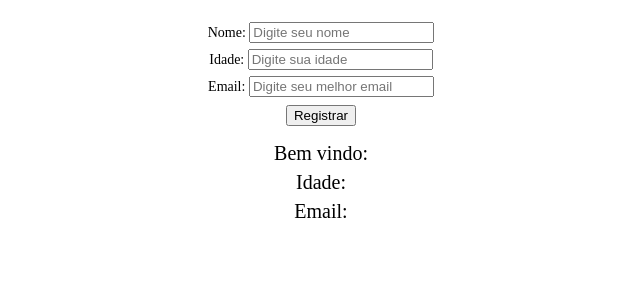
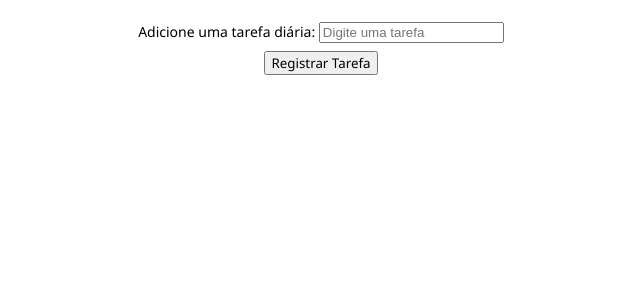
Before and after one commit to alishowsilabas/todolist, a React (Vite) app: page / in a window 1280 px wide. Shown: the top 300 px of the page, without its empty margins (319-959 px from the left). Built offline with nearby package versions, Linux system fonts and the light colour scheme.

Commit message:
projetinho tarefas diárias com custom checkbox

```diff
--- a/index.html
+++ b/index.html
@@ -1,5 +1,5 @@
 <!doctype html>
-<html lang="en">
+<html lang="pt-br">
   <head>
     <meta charset="UTF-8" />
     <link rel="icon" type="image/svg+xml" href="/vite.svg" />
--- a/src/App.jsx
+++ b/src/App.jsx
@@ -1,10 +1,12 @@
-import React from 'react'
-import Form from './assets/components/Form'
+import React from "react";
+import Tarefas from "./assets/components/Tarefas";
 
 const App = () => {
   return (
-    <div><Form /></div>
-  )
-}
+    <div>
+      <Tarefas />
+    </div>
+  );
+};
 
-export default App
+export default App;
--- a/src/assets/components/App.css
+++ /dev/null
@@ -1,22 +0,0 @@
-body {
-    margin: 0;
-}
-
-.form {
-    font-size: 14px;
-    margin: 10px;
-    text-align: center;
-}
-
-.bemVindo {
-    margin-top: 10px;
-    font-size: 20px;
-}
-
-button {
-    margin-top: 5px;
-}
-
-div {
-    padding: 3px;
-}
--- a/src/assets/components/Form.jsx
+++ /dev/null
@@ -1,63 +0,0 @@
-import React, { useState } from "react";
-import "./App.css"
-
-const Form = () => {
-  const [nome, setNome] = useState("");
-  const [idade, setIdade] = useState("");
-  const [email, setEmail] = useState("");
-  const [user, setUser] = useState("");
-
-  function handleRegister(e) {
-    e.preventDefault();
-
-    alert("Usuário Registrado com sucesso!")
-    setUser({
-      nome: nome,
-      idade: idade,
-      email: email,
-    });
-  }
-
-  return (
-    <div className="form">
-      <form onSubmit={handleRegister}>
-        <div>
-          <label htmlFor="Nome">Nome: </label>
-          <input
-            type="text"
-            placeholder="Digite seu nome"
-            value={nome}
-            onChange={(e) => setNome(e.target.value)}
-          />
-        </div>
-        <div>
-          <label htmlFor="Idade">Idade: </label>
-          <input
-            type="text"
-            placeholder="Digite sua idade"
-            value={idade}
-            onChange={(e) => setIdade(e.target.value)}
-          />
-        </div>
-        <div>
-          <label htmlFor="Email">Email: </label>
-          <input
-            type="text"
-            placeholder="Digite seu melhor email"
-            value={email}
-            onChange={(e) => setEmail(e.target.value)}
-          />
-        </div>
-
-        <button type="submit">Registrar</button>
-      </form>
-      <div className="bemVindo">
-        <div>Bem vindo: {user.nome}</div>
-        <div>Idade: {user.idade}</div>
-        <div>Email: {user.email}</div>
-      </div>
-    </div>
-  );
-};
-
-export default Form;
--- /dev/null
+++ b/src/assets/components/Tarefas.css
@@ -0,0 +1,103 @@
+body {
+  font-family: "Segoe UI", Tahoma, Geneva, Verdana, sans-serif;
+  margin: 0;
+}
+
+button {
+  font-family: "Segoe UI", Tahoma, Geneva, Verdana, sans-serif;
+  margin-top: 5px;
+}
+
+div {
+  padding: 3px;
+}
+
+
+ul {
+  list-style-type: none;
+}
+
+li {
+  text-align: left;
+}
+
+/* Estilos para o checkbox personalizado */
+.addTarefa {
+  font-size: 14px;
+  margin: 10px;
+  text-align: center;
+}
+
+.listaTarefas {
+  margin-top: 10px;
+  font-size: 20px;
+}
+
+/* Estilo para o checkbox personalizado */
+.container {
+  display: block;
+  position: relative;
+  padding-left: 28px;
+  margin-bottom: 12px;
+  cursor: pointer;
+  font-family: inherit;
+  font-size: 18px;
+  -webkit-user-select: none;
+  -moz-user-select: none;
+  -ms-user-select: none;
+  user-select: none;
+}
+
+/* Oculta o checkbox nativo */
+.container input {
+  position: absolute;
+  opacity: 0;
+  cursor: pointer;
+  height: 0;
+  width: 0;
+}
+
+/* Estilo para o checkbox personalizado */
+.checkmark {
+  position: absolute;
+  top: 4px;
+  left: 0;
+  height: 18px;
+  width: 18px;
+  background-color: #c7c7c7;
+}
+
+/* No mouse-over, adiciona uma cor de fundo cinza */
+.container:hover input ~ .checkmark {
+  background-color: rgb(176, 179, 176);
+}
+
+/* Quando o checkbox está marcado, adiciona uma cor de fundo azul */
+.container input:checked ~ .checkmark {
+  background-color:  rgb(208, 245, 208);
+}
+
+/* Cria o indicador do check (oculto quando não marcado) */
+.checkmark:after {
+  content: "";
+  position: absolute;
+  display: none;
+}
+
+/* Mostra o indicador do check quando marcado */
+.container input:checked ~ .checkmark:after {
+  display: block;
+}
+
+/* Estilo do indicador do check */
+.container .checkmark:after {
+  left: 9px;
+  top: 2px;
+  width: 4px;
+  height: 14px;
+  border: solid rgb(5, 247, 5);
+  border-width: 0 3px 3px 0;
+  -webkit-transform: rotate(45deg);
+  -ms-transform: rotate(45deg);
+  transform: rotate(45deg);
+}
--- /dev/null
+++ b/src/assets/components/Tarefas.jsx
@@ -0,0 +1,64 @@
+import React, { useState } from "react";
+import "./Tarefas.css";
+
+const Tarefas = () => {
+  const [input, setInput] = useState("");
+  const [tarefas, setTarefas] = useState([]);
+  const [aviso, setAviso] = useState("");
+
+  function handleRegister(e) {
+    e.preventDefault();
+    if (input.trim() !== "") {
+      // .trim(): é um método de strings em JavaScript que remove os espaços em branco do início e do final da string.
+      setTarefas([...tarefas, { descricao: input, concluida: false }]);
+      setInput(""); // limpa o campo input anterior
+      setAviso(""); // Limpa o campo aviso se houver aviso anterior
+    } else {
+      setAviso("Não é possível registrar uma tarefa vazia.");
+    }
+  }
+
+  function handleCheckBoxToggle(index) {
+    const novasTarefas = [...tarefas];
+    novasTarefas[index].concluida = !novasTarefas[index].concluida;
+    setTarefas(novasTarefas);
+  }
+
+  return (
+    <div className="addTarefa">
+      <form onSubmit={handleRegister}>
+        <div>
+          <label htmlFor="Tarefa">Adicione uma tarefa diária: </label>
+          <input
+            type="text"
+            placeholder="Digite uma tarefa"
+            value={input}
+            onChange={(e) => setInput(e.target.value)}
+          />
+        </div>
+
+        <button type="submit">Registrar Tarefa</button>
+      </form>
+      <div className="listaTarefas">
+        <p>{aviso}</p>
+        <ul>
+          {tarefas.map((tarefa, index) => (
+            <li key={index}>
+              <label className="container">
+                <input
+                  type="checkbox"
+                  checked={tarefa.concluida}
+                  onChange={() => handleCheckBoxToggle(index)}
+                />
+                <span className="checkmark"></span>
+                {tarefa.descricao}
+              </label>
+            </li>
+          ))}
+        </ul>
+      </div>
+    </div>
+  );
+};
+
+export default Tarefas;
--- a/src/main.jsx
+++ b/src/main.jsx
@@ -1,11 +1,10 @@
 import React from "react";
 import ReactDOM from "react-dom/client";
 import App from "./App.jsx";
-import "./assets/components/App.css"
+import "./assets/components/Tarefas.css"
 
 ReactDOM.createRoot(document.getElementById("root")).render(
   <React.StrictMode>
     <App />
   </React.StrictMode>
 );
-s
```
